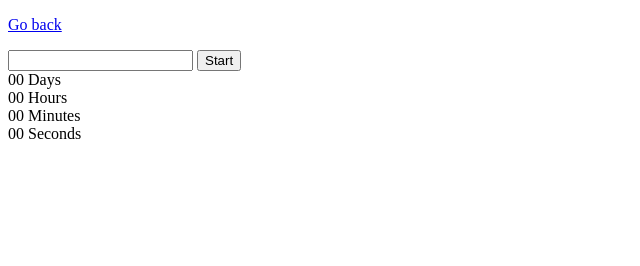
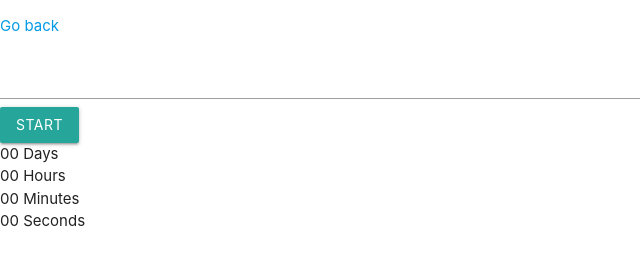
Before and after one commit to bolt2000/goit-js-hw-09, a plain HTML site: page 02-timer.html in a window 1280 px wide. Shown: the whole page, without its empty margins (0-640 px from the left). Drawn offline with nearby package versions, Linux system fonts and the light colour scheme.

Commit message:
Deploying to gh-pages from @ bolt2000/goit-js-hw-09@0f2bfc00e8d3a2f7234b7b93958a42971a7803ab 🚀

```diff
--- a/02-timer.html
+++ b/02-timer.html
@@ -1 +1 @@
-<!DOCTYPE html><html lang="en"><head><script type="module" src="/goit-js-hw-09/02-timer.6a89e379.js"></script><script nomodule="" defer src="/goit-js-hw-09/02-timer.a9b4d4ec.js"></script><meta charset="utf-8"><meta name="viewport" content="width=device-width, initial-scale=1.0"><title>Countdown timer</title><link rel="stylesheet" href="/goit-js-hw-09/01-color-switcher.c45f6833.css"></head><body> <p><a href="/goit-js-hw-09/index.html">Go back</a></p> <input type="text" id="datetime-picker"> <button type="button" data-start="">Start</button> <div class="timer"> <div class="btn-timer timer__item"> <span class="value" data-days="">00</span> <span class="label">Days</span> </div> <div class="btn-timer timer__item"> <span class="value" data-hours="">00</span> <span class="label">Hours</span> </div> <div class="btn-timer timer__item"> <span class="value" data-minutes="">00</span> <span class="label">Minutes</span> </div> <div class="btn-timer timer__item"> <span class="value" data-seconds="">00</span> <span class="label">Seconds</span> </div> </div> <script src="/goit-js-hw-09/02-timer.67bab65a.js" type="module"></script><script src="/goit-js-hw-09/02-timer.bbc18ead.js" nomodule="" defer></script> </body></html>
+<!DOCTYPE html><html lang="en"><head><script type="module" src="/goit-js-hw-09/02-timer.6a89e379.js"></script><script nomodule="" defer src="/goit-js-hw-09/02-timer.a9b4d4ec.js"></script><meta charset="utf-8"><meta name="viewport" content="width=device-width, initial-scale=1.0"><title>Countdown timer</title><link rel="stylesheet" href="/goit-js-hw-09/01-color-switcher.c45f6833.css"><link href="https://cdnjs.cloudflare.com/ajax/libs/materialize/0.98.2/css/materialize.min.css" rel="stylesheet"></head><body> <p><a href="/goit-js-hw-09/index.html">Go back</a></p> <input type="text" id="datetime-picker"> <button class="btn" type="button" data-start="">Start</button> <div class="timer"> <div class="btn-timer timer__item"> <span class="value" data-days="">00</span> <span class="label">Days</span> </div> <div class="btn-timer timer__item"> <span class="value" data-hours="">00</span> <span class="label">Hours</span> </div> <div class="btn-timer timer__item"> <span class="value" data-minutes="">00</span> <span class="label">Minutes</span> </div> <div class="btn-timer timer__item"> <span class="value" data-seconds="">00</span> <span class="label">Seconds</span> </div> </div> <script src="/goit-js-hw-09/02-timer.67bab65a.js" type="module"></script><script src="/goit-js-hw-09/02-timer.bbc18ead.js" nomodule="" defer></script> </body></html>
```
